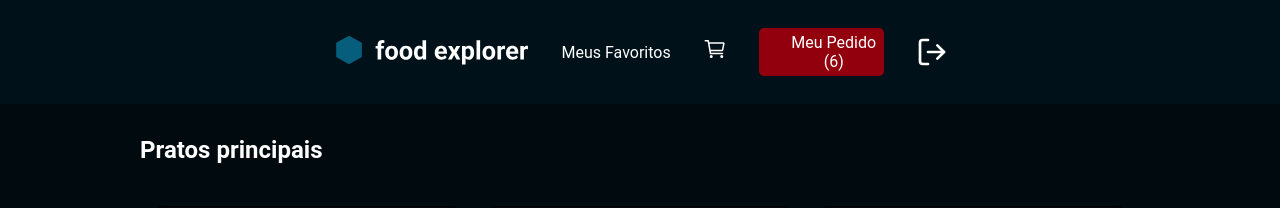
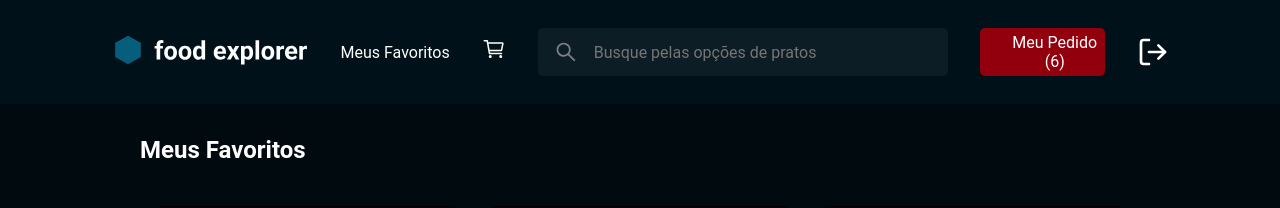
Before and after one commit to MarceloAlmd/WEB_explorer_food, a React (Vite) app: page /favorite in a window 1280 px wide. Shown: the top 208 px of the page. Built offline with nearby package versions, Linux system fonts and the light colour scheme; some icons are missing.

Commit message:
fix: adjustment on text

```diff
--- a/src/pages/favorite/index.tsx
+++ b/src/pages/favorite/index.tsx
@@ -56,9 +56,9 @@ export function Favorite() {
   }, []);
   return (
     <Styles.Container>
-      <Header />
+      <Header isSearch />
       <Styles.Content>
-        <Category title="Pratos principais">
+        <Category title="Meus Favoritos">
           <Styles.SwiperContainer
             pagination={{ clickable: true }}
             navigation
```
